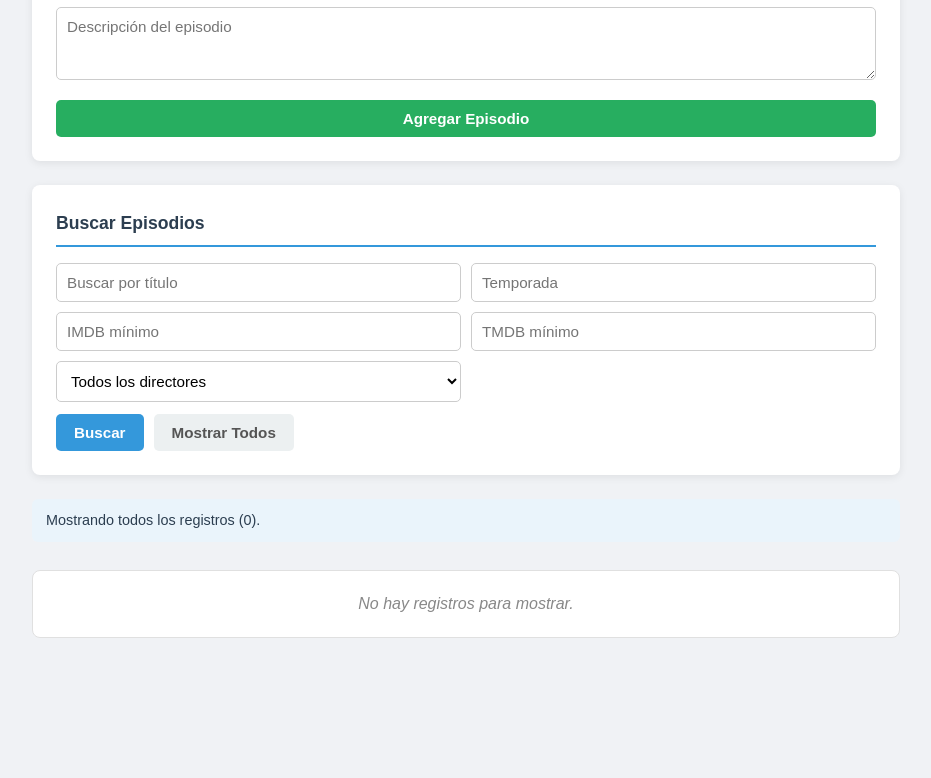
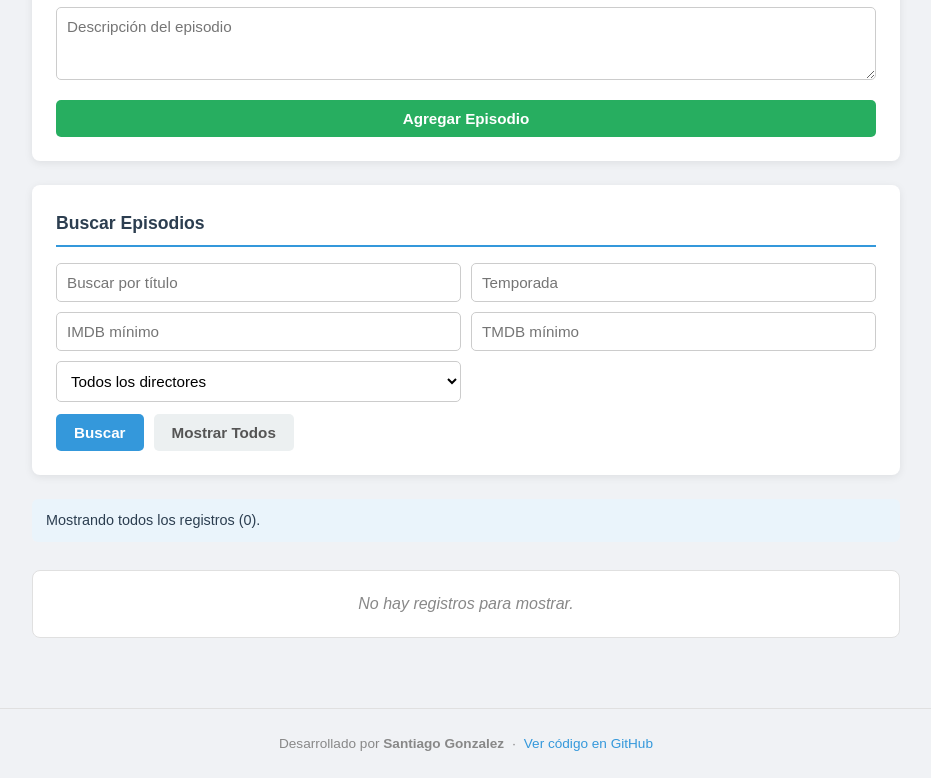
Before and after one commit to gogoroisler/crud-series-nodejs, a website: page index.html in a window 1280 px wide. Shown: the part 474-1252 px from the top of the page, without its empty margins (174-1105 px from the left). Before the commit the page ends 1162 px from the top, so only its background shows below. Drawn offline with Linux system fonts and the light colour scheme; no server answers.

Commit message:
feat: agrega footer con nombre del desarrollador y link al repositorio

```diff
--- a/index.html
+++ b/index.html
@@ -70,6 +70,11 @@
     <ul id="recordList"></ul>
   </main>
 
+  <footer>
+    <p>Desarrollado por <strong>Santiago Gonzalez</strong> &nbsp;·&nbsp;
+    <a href="https://github.com/gogoroisler/crud-series-nodejs" target="_blank" rel="noopener">Ver código en GitHub</a></p>
+  </footer>
+
   <script src="script.js"></script>
 </body>
 </html>
--- a/styles.css
+++ b/styles.css
@@ -326,6 +326,25 @@ button:disabled {
 
 .btn-delete:hover { background-color: #c0392b; }
 
+/* Footer */
+footer {
+  text-align: center;
+  padding: 24px 16px;
+  margin-top: 20px;
+  font-size: 0.85rem;
+  color: #888;
+  border-top: 1px solid #e0e0e0;
+}
+
+footer a {
+  color: #3498db;
+  text-decoration: none;
+}
+
+footer a:hover {
+  text-decoration: underline;
+}
+
 /* Responsive */
 @media (max-width: 600px) {
   .form-grid, .search-grid { grid-template-columns: 1fr; }
```
